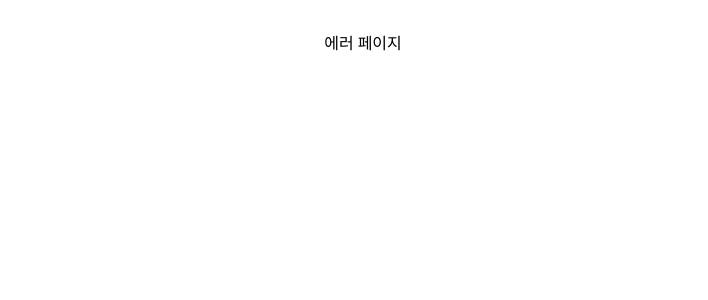
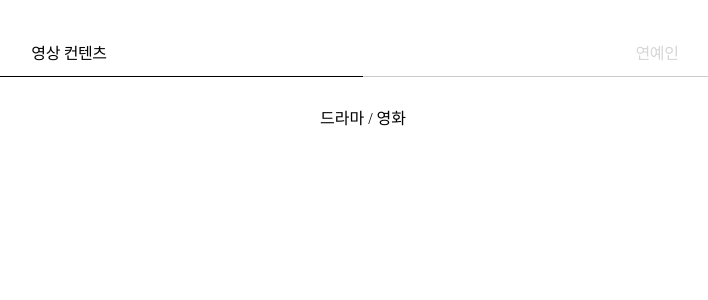
Before and after one commit to DittoTrip/DittoTrip-frontend, a React (Vite) app: page /tap in a window 1280 px wide. Before the commit this address had no page. Shown: the top 300 px of the page, without its empty margins (277-985 px from the left). Built offline with nearby package versions, Linux system fonts and the light colour scheme.

Commit message:
Feat: tap 컴포넌트

```diff
--- a/src/App.tsx
+++ b/src/App.tsx
@@ -7,6 +7,7 @@ import Layout from './layout/Layout';
 import Home from './pages/Home';
 import ErrorPage from './pages/Error';
 import LangPage from './pages/LangPage';
+import TapPage from './pages/TapPage';
 
 const router = createBrowserRouter([
   {
@@ -31,6 +32,14 @@ const router = createBrowserRouter([
       </Layout>
     ),
   },
+  {
+    path: '/tap',
+    element: (
+      <Layout>
+        <TapPage />
+      </Layout>
+    ),
+  },
 ]);
 
 function App() {
--- /dev/null
+++ b/src/components/common/Tab.tsx
@@ -0,0 +1,53 @@
+import styled from 'styled-components';
+import { TapItem } from '../../pages/TapPage';
+
+interface TapProps {
+  tapData: TapItem[];
+  selectedId: number;
+  setSelectedId: (id: number) => void;
+}
+
+const Tap = ({ tapData, selectedId, setSelectedId }: TapProps) => {
+  return (
+    <TabStyled>
+      <div className="tapMenu">
+        {tapData.map(item => (
+          <div
+            key={item.id}
+            onClick={() => setSelectedId(item.id)}
+            className={`tapItem ${selectedId === item.id ? 'selected' : ''}`}>
+            {item.title}
+          </div>
+        ))}
+      </div>
+    </TabStyled>
+  );
+};
+
+const TabStyled = styled.div`
+  .tapMenu {
+    width: 100%;
+    display: flex;
+  }
+
+  .tapMenu .tapItem {
+    flex: 1;
+    padding: 10px 20px;
+    border-bottom: 1px solid #ccc;
+
+    text-align: center;
+    color: ${({ theme }) => theme.color.gray40};
+    ${({ theme }) => theme.font.body3}
+
+    cursor: pointer;
+  }
+
+  .tapMenu .selected {
+    border-bottom: 1px solid black;
+
+    ${({ theme }) => theme.font.body2}
+    color: black;
+  }
+`;
+
+export default Tap;
--- /dev/null
+++ b/src/pages/TapPage.tsx
@@ -0,0 +1,32 @@
+import { useState } from 'react';
+import Tap from '../components/common/Tab';
+import { styled } from 'styled-components';
+
+export interface TapItem {
+  id: number;
+  title: string;
+  content: JSX.Element;
+}
+
+const tapData: TapItem[] = [
+  { id: 1, title: '영상 컨텐츠', content: <div>드라마 / 영화</div> },
+  { id: 2, title: '연예인', content: <div>연예인들</div> },
+];
+
+const TapPage = () => {
+  const [selectedId, setSelectedId] = useState<number>(tapData[0]?.id);
+
+  return (
+    <TabPageStyled>
+      <Tap tapData={tapData} selectedId={selectedId} setSelectedId={setSelectedId} />
+      <div className="content">{tapData.find(item => item.id === selectedId)?.content}</div>
+    </TabPageStyled>
+  );
+};
+const TabPageStyled = styled.div`
+  .content {
+    margin-top: 30px;
+  }
+`;
+
+export default TapPage;
--- a/src/styles/theme.ts
+++ b/src/styles/theme.ts
@@ -27,25 +27,21 @@ const fonts = {
   body1: css`
     font-size: 20px;
     font-weight: 500;
-    line-height: 130%;
     letter-spacing: -0.024rem;
   `,
   body2: css`
     font-size: 16px;
     font-weight: 700;
-    line-height: 130%;
     letter-spacing: -0.024rem;
   `,
   body3: css`
     font-size: 16px;
     font-weight: 500;
-    line-height: 100%;
     letter-spacing: -0.024rem;
   `,
   body4: css`
     font-size: 14px;
     font-weight: 400;
-    line-height: 100%;
     letter-spacing: -0.024rem;
   `,
 };
```
